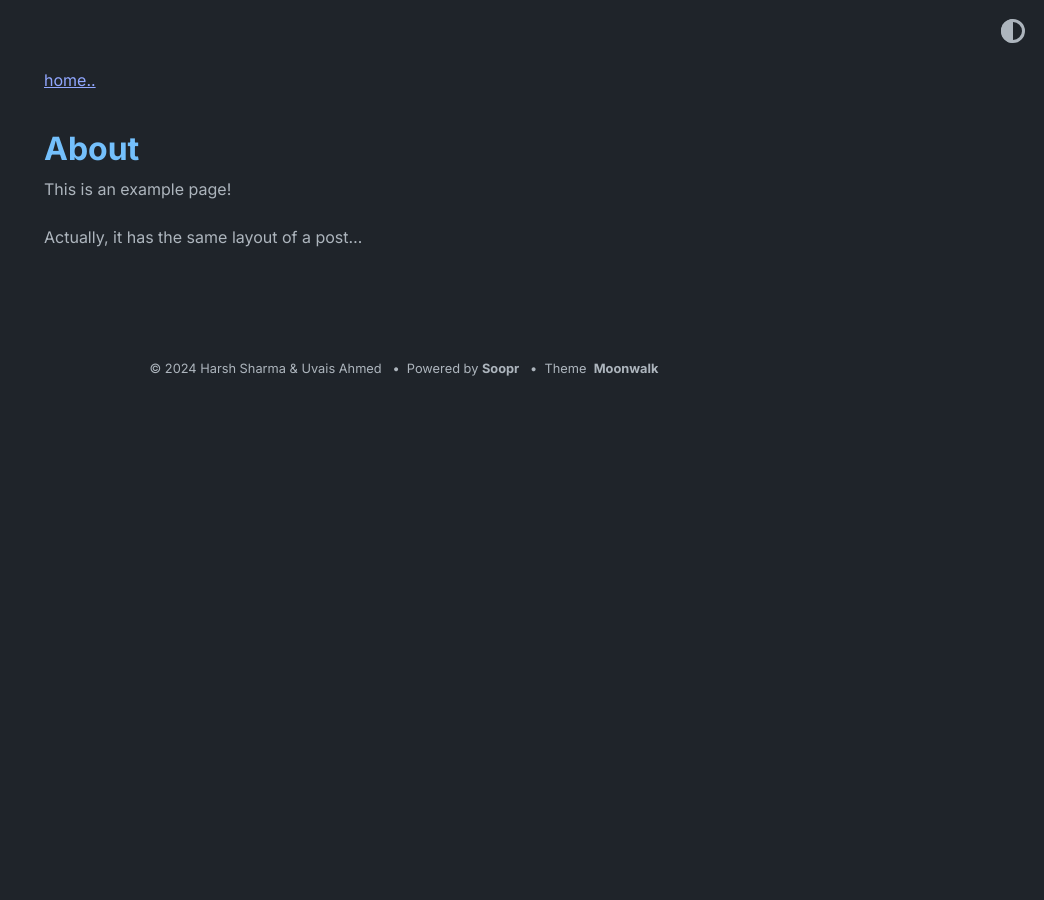
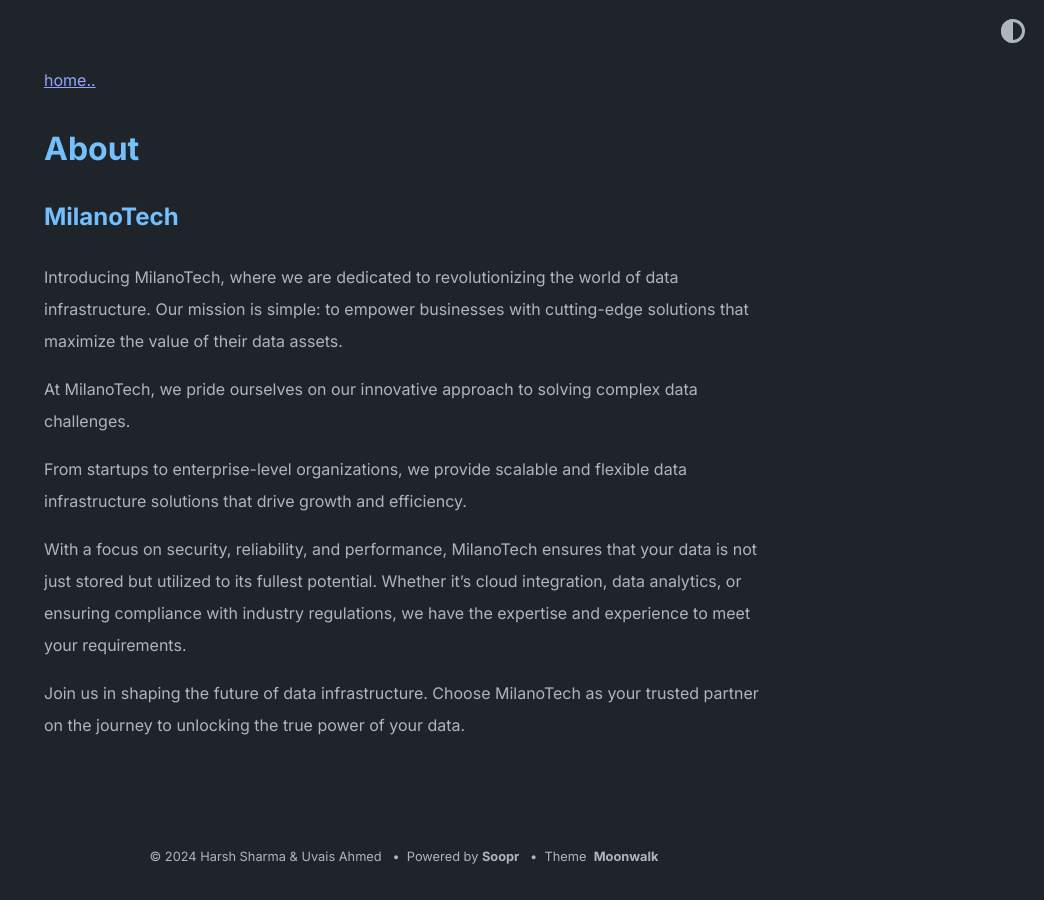
Before and after one commit to MilanoTech/milanotech.github.io, a Jekyll site: the page built from about.md, in a window 1280 px wide. Shown: the whole page, without its empty margins (236-1280 px from the left). Built offline with Jekyll 4.4.1, drawn with Linux system fonts in a browser that asks for light colours.

Commit message:
Update about.md

```diff
--- a/about.md
+++ b/about.md
@@ -3,6 +3,14 @@ layout: post
 title: About
 ---
 
-This is an example page!
+## MilanoTech
 
-Actually, it has the same layout of a post...
+Introducing MilanoTech, where we are dedicated to revolutionizing the world of data infrastructure. Our mission is simple: to empower businesses with cutting-edge solutions that maximize the value of their data assets.
+
+At MilanoTech, we pride ourselves on our innovative approach to solving complex data challenges.
+
+From startups to enterprise-level organizations, we provide scalable and flexible data infrastructure solutions that drive growth and efficiency.
+
+With a focus on security, reliability, and performance, MilanoTech ensures that your data is not just stored but utilized to its fullest potential. Whether it's cloud integration, data analytics, or ensuring compliance with industry regulations, we have the expertise and experience to meet your requirements.
+
+Join us in shaping the future of data infrastructure. Choose MilanoTech as your trusted partner on the journey to unlocking the true power of your data.
```
